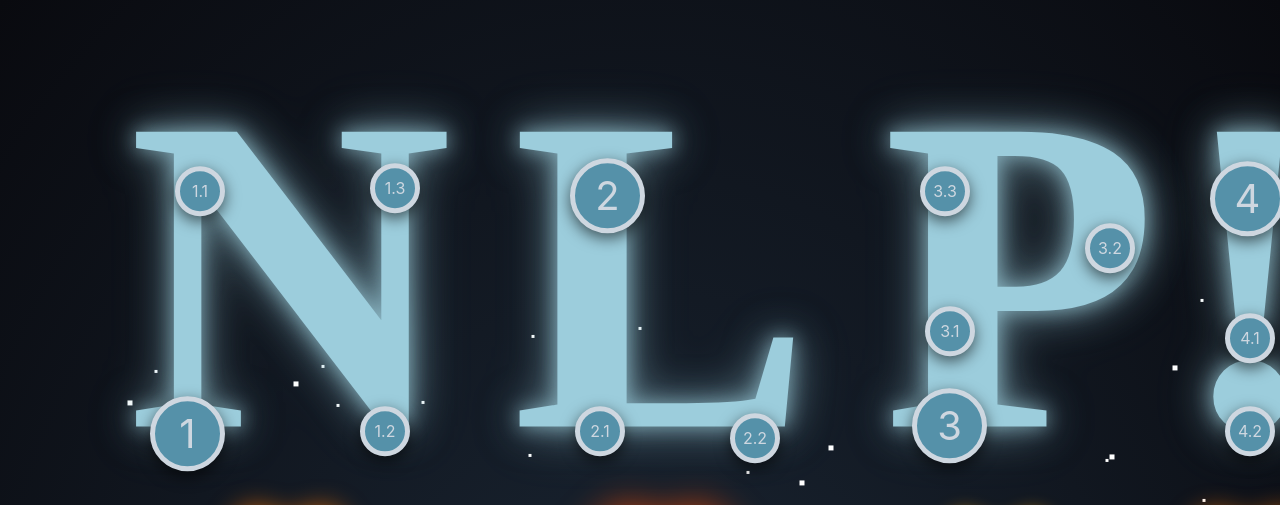
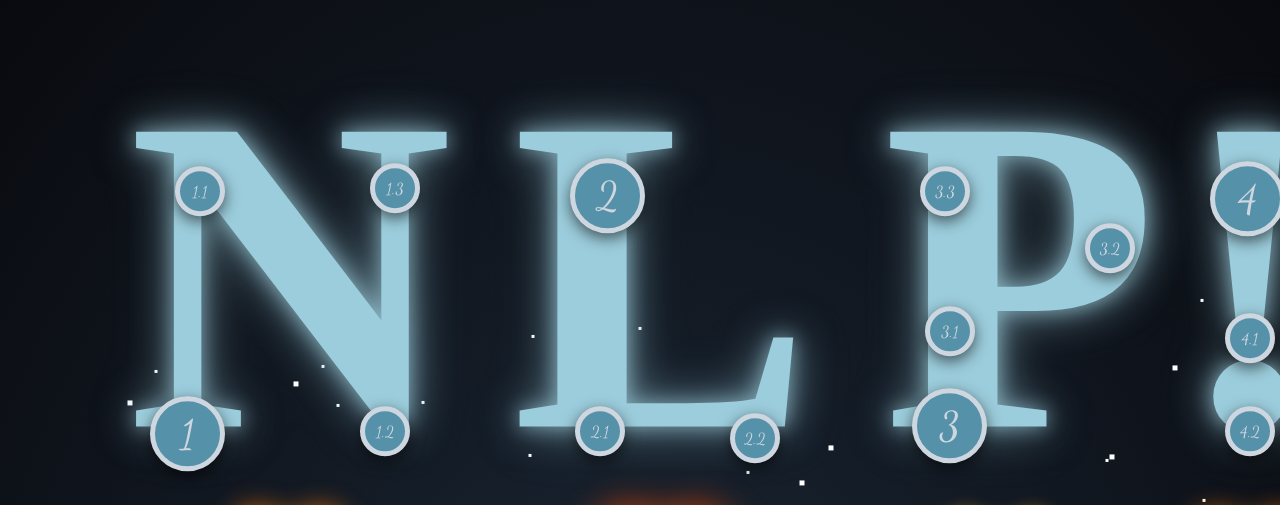
Before and after one commit to ZeendaBean24/NLP-Sentiment_Analysis, a React (Create React App) app in the folder learn-nlp/: page / in a window 1280 px wide. Shown: the top 505 px of the page. Built offline with nearby package versions, Linux system fonts and the light colour scheme; a web font is replaced by a local one.

Commit message:
Add custom cursive "Dancing" font to tet

```diff
--- a/learn-nlp/src/NLPPathway.css
+++ b/learn-nlp/src/NLPPathway.css
@@ -1,4 +1,5 @@
 @import url('https://fonts.googleapis.com/css2?family=Platypi:ital,wght@0,300..800;1,300..800&display=swap');
+@import url('https://fonts.googleapis.com/css2?family=Dancing+Script:wght@400..700&display=swap');
 
 :root {
   --bg: #062c43;
@@ -619,6 +620,10 @@
 }
 
 .node {
+  font-family: "Dancing Script", cursive;
+  font-optical-sizing: auto;
+  font-weight: 400;
+  font-style: normal;
   position: absolute;
   display: flex;
   justify-content: center;
```
